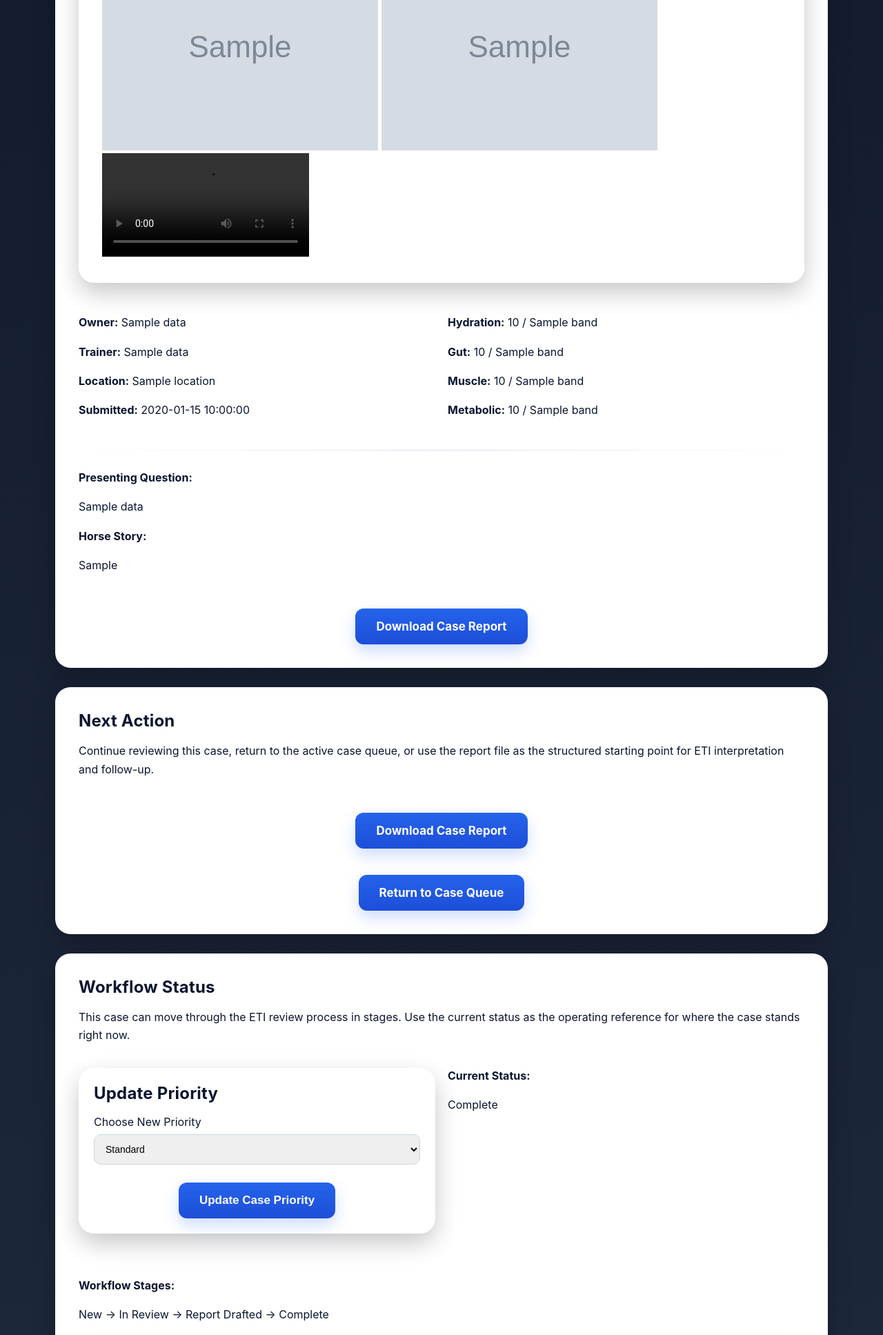
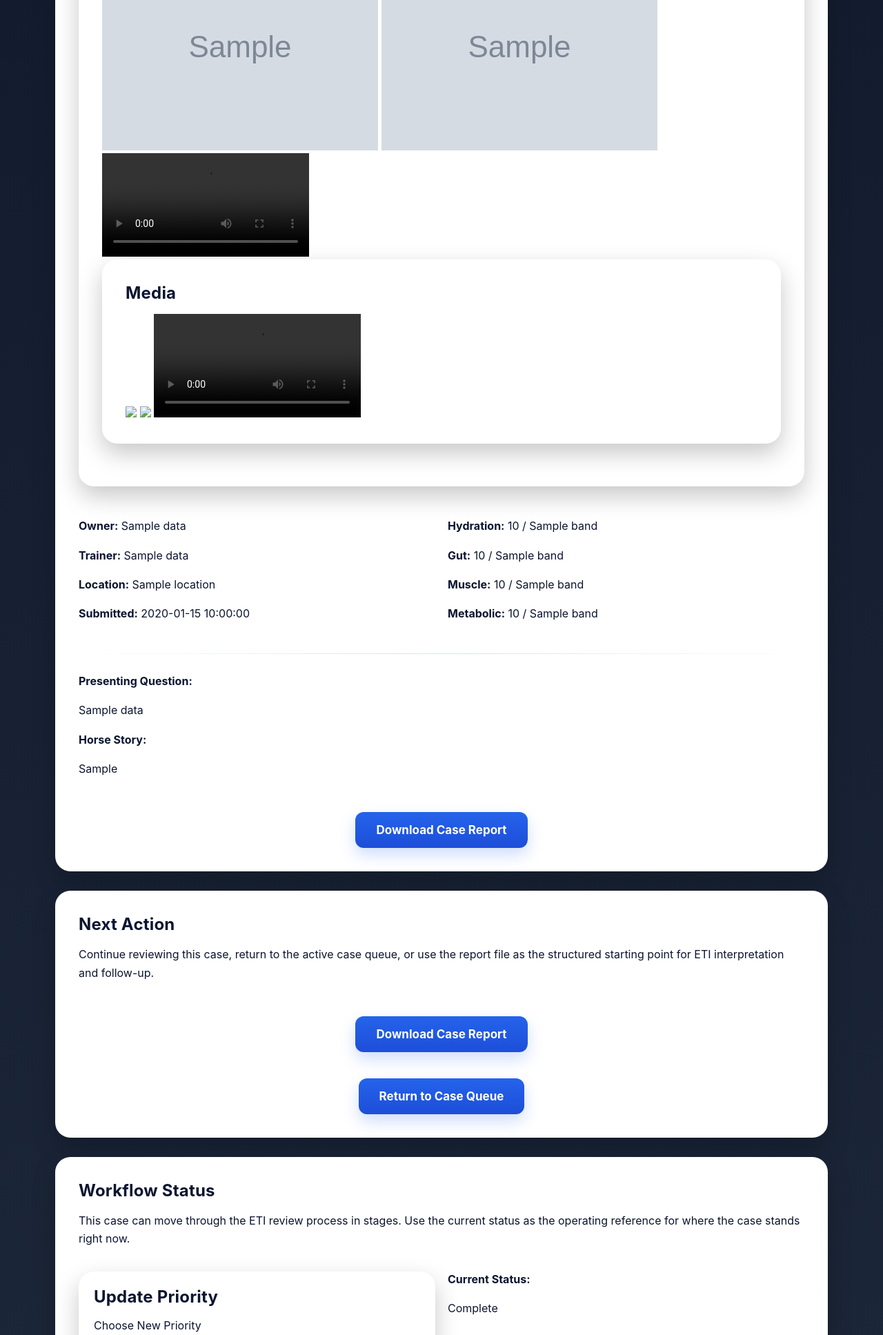
Before and after one commit to Hallinass01/eti-system, a Python web app: template templates/case_detail.html in a window 1280 px wide. Shown: the part 1003-2938 px from the top of the page at 69% size. Run offline with Jinja, Linux system fonts and the light colour scheme; the template is opened without the code that fills it: most values are stand-ins (such as "Sample title", 1, 10 or a date in 2020); grey boxes marked "Sample" are stand-in pictures; grey boxes are pictures that could not be loaded.

Commit message:
Update case_detail.html

```diff
--- a/templates/case_detail.html
+++ b/templates/case_detail.html
@@ -71,6 +71,33 @@
         <source src="/uploads/{{ vid }}">
       </video>
     {% endfor %}
+    <div class="panel">
+  <div class="section-title">Media</div>
+
+  <div class="media-grid">
+
+    {% if data.eye_photos %}
+      {% for img in data.eye_photos %}
+        <img src="{{ url_for('uploaded_file', filename=img) }}" class="media-img">
+      {% endfor %}
+    {% endif %}
+
+    {% if data.body_photos %}
+      {% for img in data.body_photos %}
+        <img src="{{ url_for('uploaded_file', filename=img) }}" class="media-img">
+      {% endfor %}
+    {% endif %}
+
+    {% if data.videos %}
+      {% for vid in data.videos %}
+        <video controls class="media-video">
+          <source src="{{ url_for('uploaded_file', filename=vid) }}">
+        </video>
+      {% endfor %}
+    {% endif %}
+
+  </div>
+</div>
   </div>
 </div>
   <div class="grid two">
```
